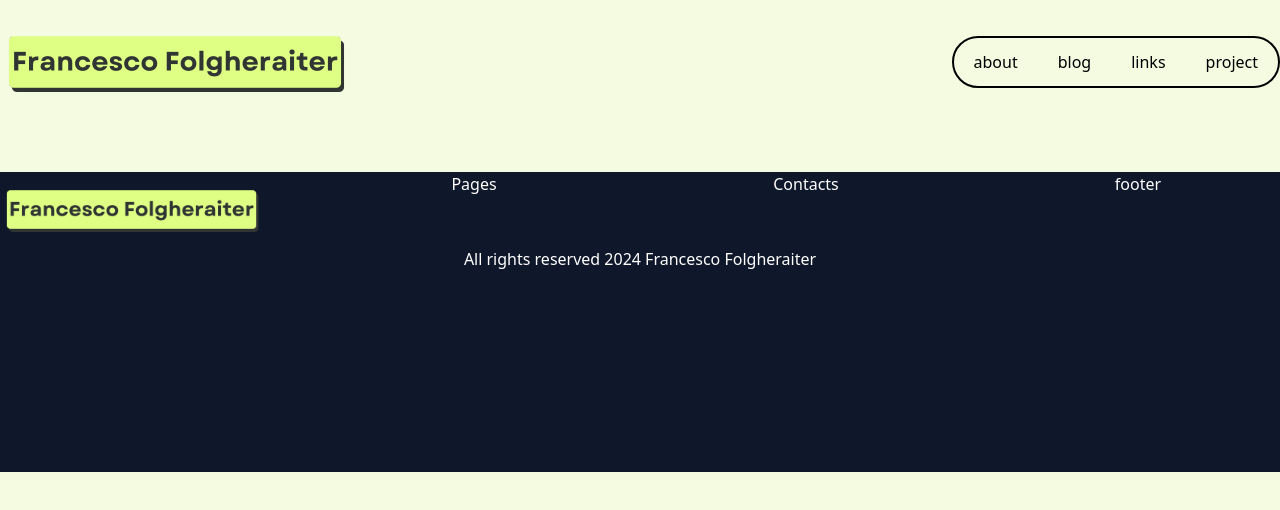
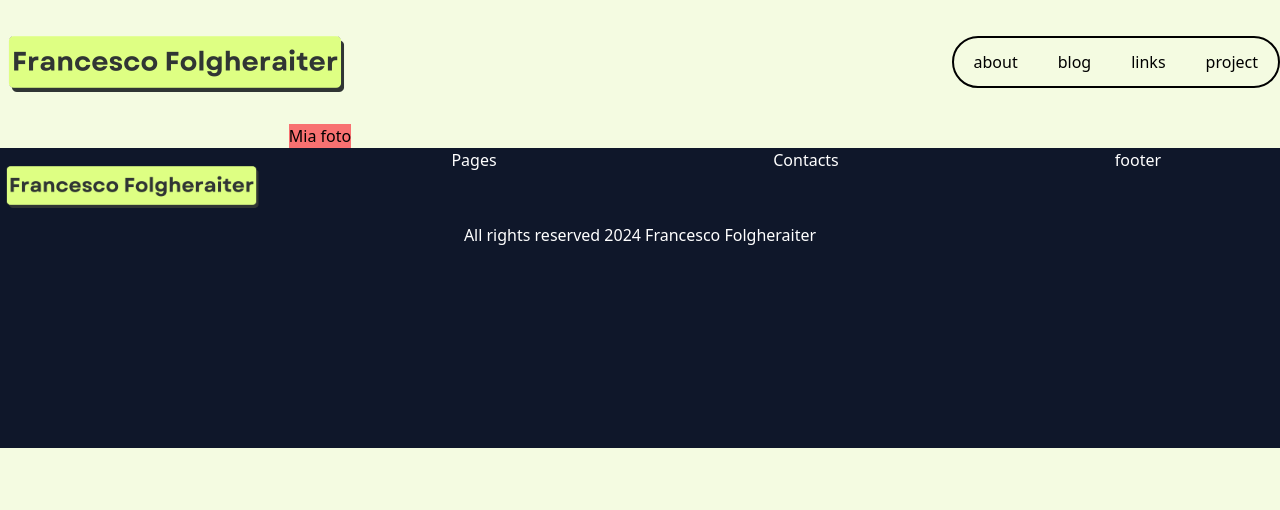
Before and after one commit to FrancescoFolgheraiter/DevFol, a Vue app: page /links in a window 1280 px wide. Shown: the top 510 px of the page. Built offline with nearby package versions, Linux system fonts and the light colour scheme.

Commit message:
edit move container into page

```diff
--- a/src/App.vue
+++ b/src/App.vue
@@ -24,15 +24,15 @@
 </script>
 
 <template>
-	<div class="container my-3" >
-		<AppHeader/>
-	</div>
-	<div class="container">
-		<AppMain/>
-	</div>
-	<div>
-		<AppFooter/>
-	</div>
+
+    <AppHeader/>
+
+
+    <AppMain/>
+
+
+    <AppFooter/>
+
 </template>
 
 <style scoped>
--- a/src/components/AppHeader.vue
+++ b/src/components/AppHeader.vue
@@ -32,6 +32,7 @@
 </script>
 
 <template>
+    <div class="container my-3">
         <nav class = "flex ">
             <div class="flex-grow h-[100px]">
                 <router-link :to="{name:'home'}">
@@ -48,6 +49,7 @@
                 </ul>
             </div>
         </nav>
+    </div>
 </template>
 
 <style >
--- a/src/components/Pages/HomePage.vue
+++ b/src/components/Pages/HomePage.vue
@@ -77,6 +77,7 @@ import { EffectCards } from 'swiper/modules';
 </script>
 
 <template>
+    <div class="container">
         <!--first section with my photo-->
         <section class="grid grid-cols-1 sm:grid-cols-2 gap-4 mb-12">
             <div class=" p-4 text-center flex flex-col justify-center">
@@ -202,6 +203,7 @@ import { EffectCards } from 'swiper/modules';
             </div>
         </section>
         <!-- end fourth section what im focus on-->
+    </div>
 </template>
 
 <style scoped>
--- a/src/components/Pages/LinksPage.vue
+++ b/src/components/Pages/LinksPage.vue
@@ -55,10 +55,12 @@
 </script>
 
 <template>
-    <!--first section with my photo-->
-    <section class="grid grid-cols-1 sm:grid-cols-2 gap-4 mb-12">
-
-    </section>
+    <div class="w-1/2 flex justify-center">
+        <!--first section with my photo-->
+        <section class="grid grid-cols-1 bg-red-400 ">
+            Mia foto
+        </section>
+    </div>
 </template>
 
 <style scoped>
```
Lines whose indentation alone changed are shown as unchanged.
